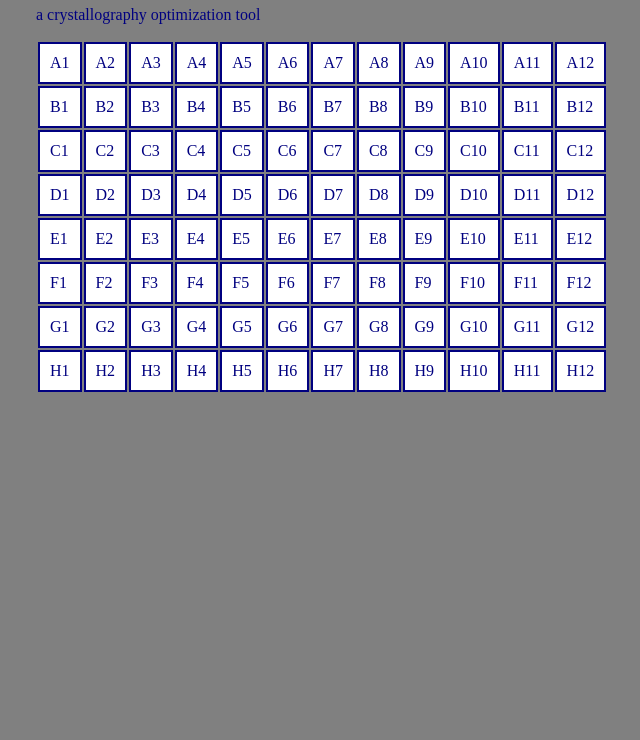
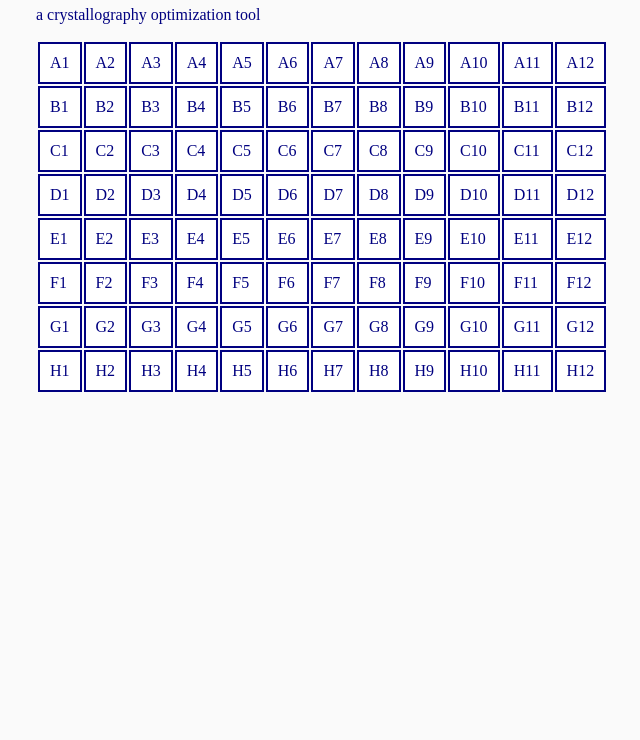
Before and after one commit to scatter3d/scatter3d.github.io, a plain HTML site: page index.html in a window 1280 px wide. Shown: the part 60-800 px from the top of the page, without its empty margins (220-860 px from the left). Drawn offline with Linux system fonts and the light colour scheme.

Commit message:
Update style.css

```diff
--- a/style.css
+++ b/style.css
@@ -2,7 +2,7 @@ body {
   width:60%;
   margin-left: auto;
   margin-right: auto;
-  background-color:grey;
+  background-color:#FAFAFA;
   color:navy;
 }
 
```
